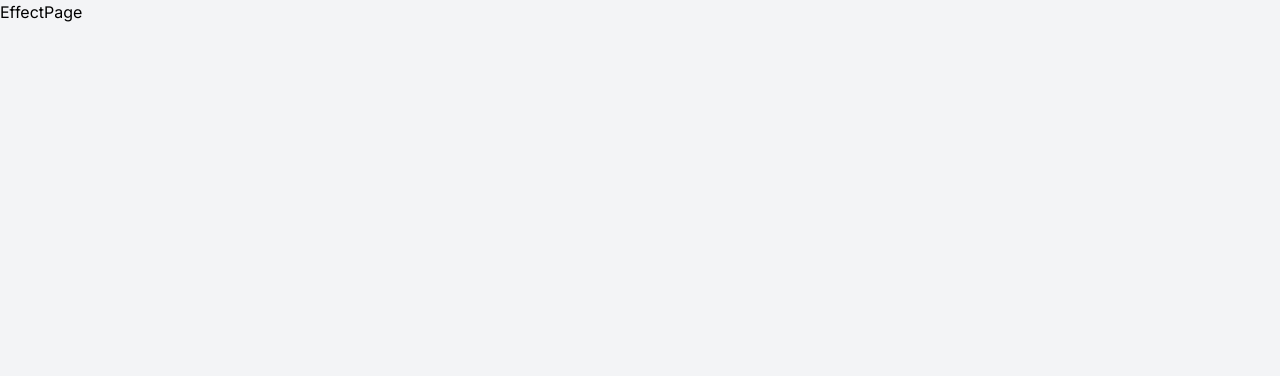
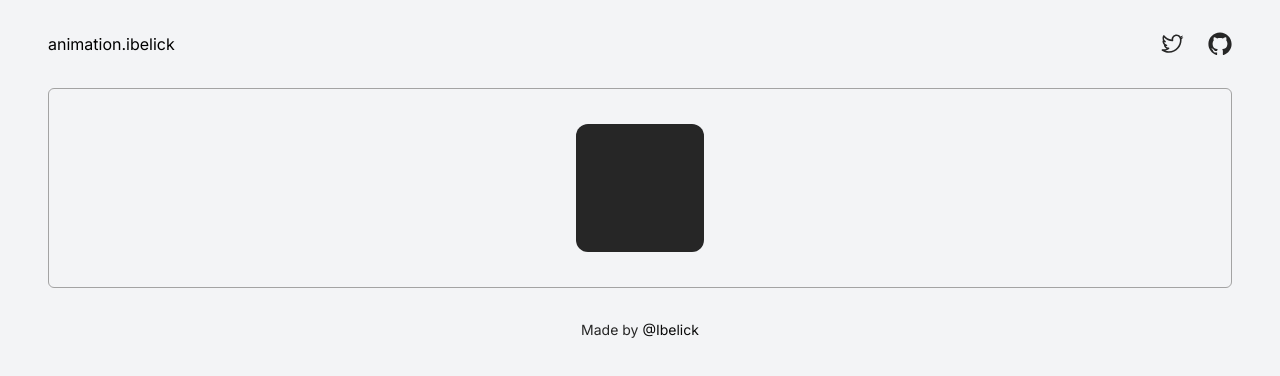
Before and after one commit to ibelick/animation, a Next.js app: page /blink in a window 1280 px wide. Shown: the top 376 px of the page. Built offline with nearby package versions, Linux system fonts and the light colour scheme.

Commit message:
feat: add layout, move comps

```diff
--- a/app/[slug]/page.tsx
+++ b/app/[slug]/page.tsx
@@ -1,7 +1,20 @@
+import Playground from "@/components/app/playground";
+import { animations } from "@/data/animations";
+
 const EffectPage = async ({ params }: { params: { slug: string } }) => {
-  console.log("params.slug: ", params.slug);
+  const animation = animations.find(
+    (animation) => animation.slug === params.slug
+  );
 
-  return <div>EffectPage</div>;
+  if (!animation) {
+    return <div>Not found</div>;
+  }
+
+  return (
+    <Playground>
+      <animation.component type="div" />
+    </Playground>
+  );
 };
 
 export default EffectPage;
--- a/app/layout.tsx
+++ b/app/layout.tsx
@@ -1,22 +1,72 @@
-import './globals.css'
-import type { Metadata } from 'next'
-import { Inter } from 'next/font/google'
+import { GitHubLogoIcon, TwitterLogoIcon } from "@radix-ui/react-icons";
+import "./globals.css";
+import type { Metadata } from "next";
+import { Inter } from "next/font/google";
+import Link from "next/link";
 
-const inter = Inter({ subsets: ['latin'] })
+const inter = Inter({ subsets: ["latin"] });
 
 export const metadata: Metadata = {
-  title: 'Create Next App',
-  description: 'Generated by create next app',
-}
+  title: "Create Next App",
+  description: "Generated by create next app",
+};
+
+const Layout = ({ children }: { children: React.ReactNode }) => {
+  return (
+    <div className="relative mx-auto h-screen w-full max-w-7xl px-6 md:px-8 lg:px-12">
+      <header className="flex items-center justify-between py-8">
+        <Link href="/">
+          <span>animation.ibelick</span>
+        </Link>
+        <nav className="flex gap-6">
+          <a
+            href="https://twitter.com/Ibelick"
+            target="_blank"
+            rel="noopener noreferrer"
+            className="inline-flex"
+          >
+            <TwitterLogoIcon className="h-6 w-6 text-neutral-800 transition-colors hover:text-neutral-600 dark:text-neutral-200 dark:hover:text-neutral-400" />
+          </a>
+          <a
+            href="https://github.com/ibelick/animation"
+            target="_blank"
+            rel="noopener noreferrer"
+            className="inline-flex"
+          >
+            <GitHubLogoIcon className="h-6 w-6 text-neutral-800 transition-colors hover:text-neutral-600 dark:text-neutral-200 dark:hover:text-neutral-400" />
+          </a>
+        </nav>
+      </header>
+      <main>{children}</main>
+      <footer>
+        <div className="flex items-center justify-center py-8">
+          <span className="text-sm text-neutral-800 dark:text-neutral-200">
+            Made by
+            <a
+              href="https://twitter.com/Ibelick"
+              target="_blank"
+              rel="noopener noreferrer"
+              className="ml-1 text-neutral-950 dark:text-neutral-100"
+            >
+              @Ibelick
+            </a>
+          </span>
+        </div>
+      </footer>
+    </div>
+  );
+};
 
 export default function RootLayout({
   children,
 }: {
-  children: React.ReactNode
+  children: React.ReactNode;
 }) {
   return (
     <html lang="en">
-      <body className={inter.className}>{children}</body>
+      <body className={inter.className}>
+        <Layout>{children}</Layout>
+      </body>
     </html>
-  )
+  );
 }
--- a/app/page.tsx
+++ b/app/page.tsx
@@ -1,64 +1,12 @@
-import {
-  TwitterLogoIcon,
-  GitHubLogoIcon,
-  ArrowRightIcon,
-} from "@radix-ui/react-icons";
+import { ArrowRightIcon } from "@radix-ui/react-icons";
 import Button from "@/components/ui/button";
 import ListAnimation from "./components/list-animation";
 
 export default function Home() {
   return (
     <>
-      <div>
-        <div className="relative mx-auto h-screen w-full max-w-7xl px-6 md:px-8 lg:px-12">
-          <header className="flex items-center justify-between py-8">
-            <div />
-            <nav className="flex gap-6">
-              <a
-                href="https://twitter.com/Ibelick"
-                target="_blank"
-                rel="noopener noreferrer"
-                className="inline-flex"
-              >
-                <TwitterLogoIcon
-                  className="h-6 w-6 text-neutral-800 transition-colors hover:text-neutral-600 dark:text-neutral-200 dark:hover:text-neutral-400"
-                  strokeWidth={1.5}
-                />
-              </a>
-              <a
-                href="https://github.com/ibelick/animation"
-                target="_blank"
-                rel="noopener noreferrer"
-                className="inline-flex"
-              >
-                <GitHubLogoIcon
-                  className="h-6 w-6 text-neutral-800 transition-colors hover:text-neutral-600 dark:text-neutral-200 dark:hover:text-neutral-400"
-                  strokeWidth={1.5}
-                />
-              </a>
-            </nav>
-          </header>
       <div className="pt-8">
         <div className="relative mx-auto flex max-w-2xl flex-col items-center">
-              {/* <div className="mb-8 flex">
-                <a
-                  href="https://github.com/ibelick/background-snippets"
-                  target="_blank"
-                  rel="noopener noreferrer"
-                  className="inline-flex"
-                >
-                  <span className="relative inline-block overflow-hidden rounded-full p-[1px]">
-                    <span className="absolute inset-[-1000%] animate-[spin_2s_linear_infinite] bg-[conic-gradient(from_90deg_at_50%_50%,#a9a9a9_0%,#0c0c0c_50%,#a9a9a9_100%)] dark:bg-[conic-gradient(from_90deg_at_50%_50%,#171717_0%,#737373_50%,#171717_100%)]" />
-                    <div className="inline-flex h-full w-full cursor-pointer justify-center rounded-full bg-white px-3 py-1 text-xs font-medium leading-5 text-slate-600 backdrop-blur-xl dark:bg-black dark:text-slate-200">
-                      New snippets ⚡️
-                      <span className="inline-flex items-center pl-2 text-black dark:text-white">
-                        Read more{" "}
-                        <ArrowRightIcon className="pl-0.5 text-black dark:text-white" />
-                      </span>
-                    </div>
-                  </span>
-                </a>
-              </div> */}
           <h2 className="text-center text-3xl font-medium text-gray-900 dark:text-gray-50 sm:text-6xl">
             Collection of Tailwind CSS{" "}
             <span className="animate-text-gradient inline-flex bg-gradient-to-b from-neutral-900 via-slate-500 to-neutral-500 bg-[200%_auto] bg-clip-text leading-tight text-transparent dark:from-neutral-100 dark:via-slate-400 dark:to-neutral-400">
@@ -86,23 +34,6 @@ export default function Home() {
       <div className="overflow-hidden px-4 pb-20 pt-52 md:px-10">
         <ListAnimation />
       </div>
-          <footer>
-            <div className="flex items-center justify-center py-8">
-              <span className="text-sm text-neutral-800 dark:text-neutral-200">
-                Made by
-                <a
-                  href="https://twitter.com/Ibelick"
-                  target="_blank"
-                  rel="noopener noreferrer"
-                  className="ml-1 text-neutral-950 dark:text-neutral-100"
-                >
-                  @Ibelick
-                </a>
-              </span>
-            </div>
-          </footer>
-        </div>
-      </div>
     </>
   );
 }
--- a/components/app/playground.tsx
+++ b/components/app/playground.tsx
@@ -0,0 +1,14 @@
+const ComponentPlayground: React.FC<{
+  children: React.ReactNode;
+  className?: string;
+}> = ({ children, className }) => {
+  return (
+    <div
+      className={`min-h-[200px] overflow-hidden relative rounded-md border border-neutral-400 p-8 flex items-center justify-center ${className}`}
+    >
+      <div className="z-10">{children}</div>
+    </div>
+  );
+};
+
+export default ComponentPlayground;
--- a/data/animations.ts
+++ b/data/animations.ts
@@ -59,7 +59,7 @@ import {
   ExpandVertically,
   ContractVertically,
   RubberBand,
-} from "../components/ui/animations";
+} from "@/components/app/animations";
 
 export const animations = [
   { component: FadeIn, category: "Fading", name: "Fade In", slug: "fade-in" },
```
Also changed, not shown: components/app/animations.tsx (renamed from components/ui/animations.tsx). Lines whose indentation alone changed are shown as unchanged.
